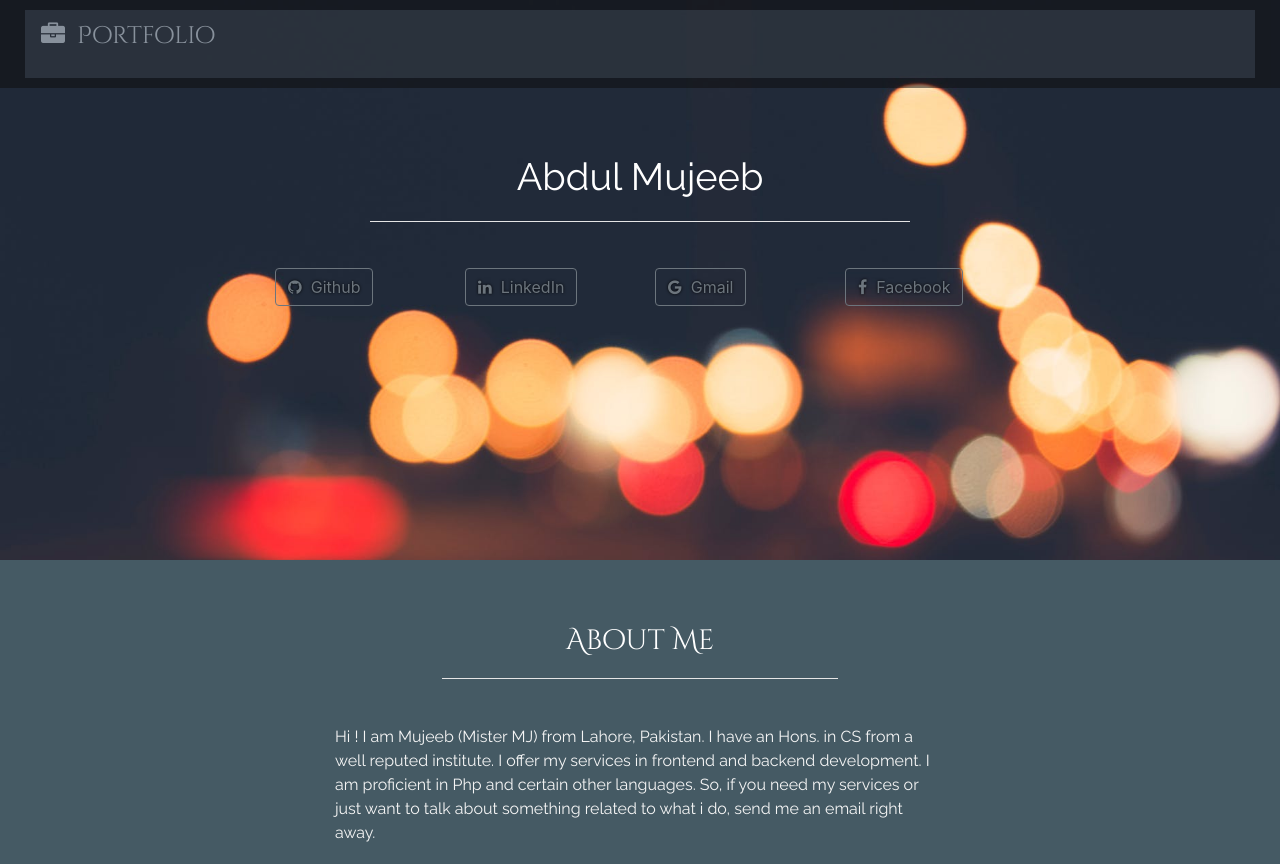
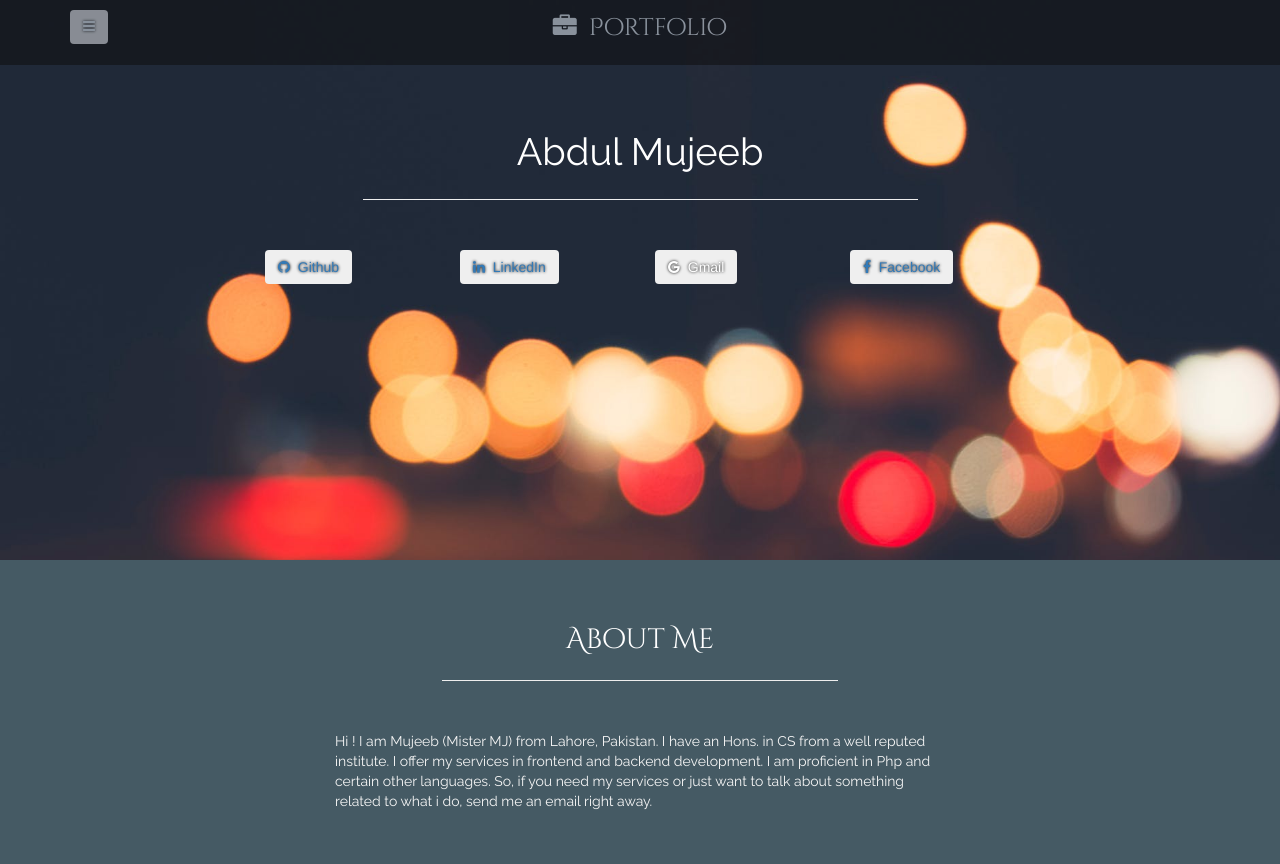
Before and after one commit to mistermj/mistermj.github.io, a plain HTML site: page index.html in a window 1280 px wide. Shown: the top 864 px of the page. Drawn offline with nearby package versions, Linux system fonts and the light colour scheme; some packages are replaced by stand-ins of ours; a script that the page names is missing.

Commit message:
added toggle sidebar btn

```diff
--- a/index.html
+++ b/index.html
@@ -22,14 +22,16 @@
 	<div class="intro-panel">
 
 		<div class="dark-navbar">
-			<div class="container-fluid">
+			<div class="container">
 				<div class="row">
 					<div class="col-sm-12">
-						<nav class="navbar navbar-expand-lg navbar-dark bg-dark">
-							<center>
-									<p class="text-center"><i class="fa fa-briefcase"></i>&nbsp;&nbsp;Portfolio</p>
-							</center>
-						</nav>
+						<button type="button" class="btn btn-outline-danger" style="text-align: left;">
+								<span class="fa fa-bars" aria-hidden="true"></span>
+						</button>
+
+						<p style="text-align: center; margin-top: -35px;">
+							<i class="fa fa-briefcase"></i>&nbsp;&nbsp;Portfolio
+						</p>
 					</div>
 				</div>
 			</div>
@@ -203,6 +205,7 @@
 <script src="https://cdnjs.cloudflare.com/ajax/libs/twitter-bootstrap/4.0.0-alpha.4/js/bootstrap.min.js"></script>
 <script src="https://cdnjs.cloudflare.com/ajax/libs/limonte-sweetalert2/7.21.1/sweetalert2.all.min.js"></script>
 <script src="https://cdnjs.cloudflare.com/ajax/libs/OwlCarousel2/2.3.4/owl.carousel.min.js"></script>
+<script src="https://cdnjs.cloudflare.com/ajax/libs/jquery-sidebar/3.3.2/jquery.sidebar.min.js"></script>
 <script type="text/javascript">
 
 	year = new Date().getFullYear();
```
